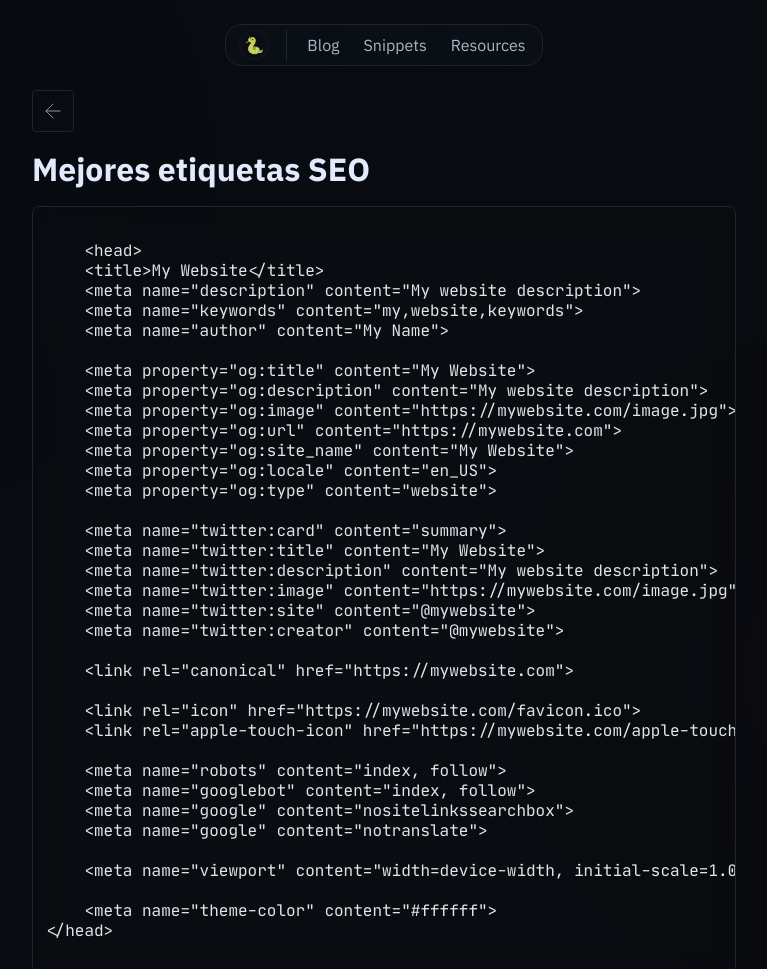
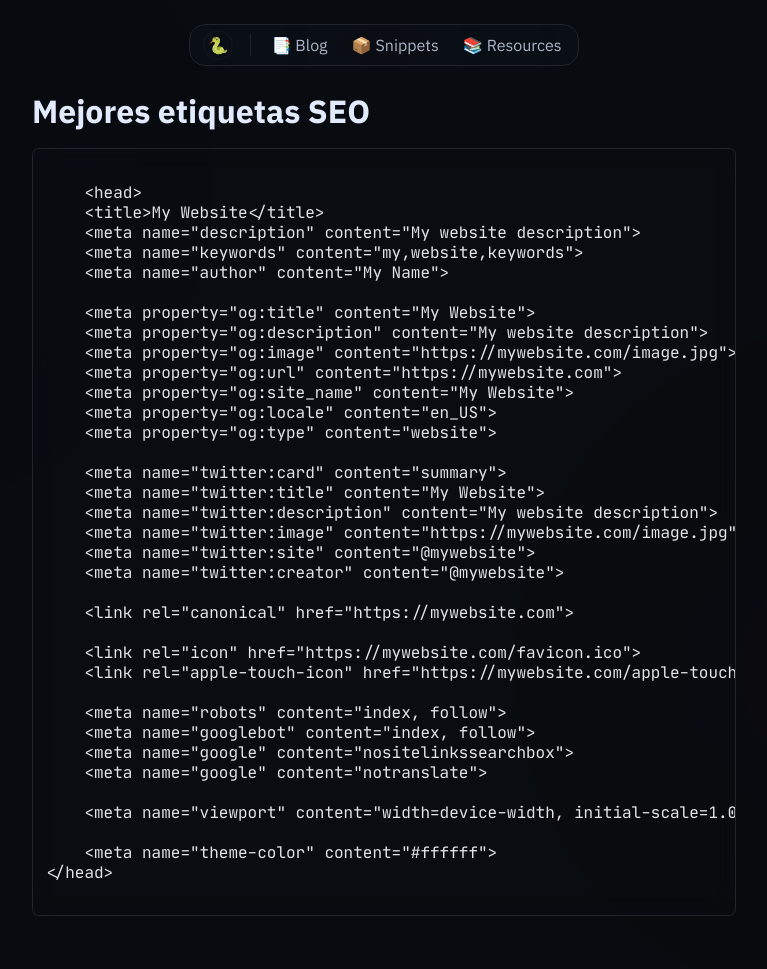
Before and after one commit to carlos-burelo/coatl.in, an Astro site: page /snippets/best-seo-tags in a window 1280 px wide. Shown: the top 969 px of the page, without its empty margins (256-1023 px from the left). Built offline with nearby package versions, Linux system fonts and the light colour scheme; Astro itself is replaced by a stand-in of ours; some packages are replaced by stand-ins of ours; code samples lack their colours.

Commit message:
:package: package: update all packages to latest version

```diff
--- a/pnpm-workspace.yaml
+++ b/pnpm-workspace.yaml
@@ -1,3 +1,6 @@
+allowBuilds:
+  esbuild: true
+  sharp: true
 onlyBuiltDependencies:
   - esbuild
   - sharp
--- a/src/core/components/cards/experience-card.astro
+++ b/src/core/components/cards/experience-card.astro
@@ -20,7 +20,7 @@ const { title, summary, date, role } = Astro.props;
         gap: 0.75em;
     }
     li::before {
-        content: "🔵";
+        content: "\025cf";
         color: var(--primary-color);
         font-size: 1.7em;
         line-height: 1;
--- a/src/core/components/elements/article.astro
+++ b/src/core/components/elements/article.astro
@@ -47,7 +47,7 @@ const dateTime = isUpdated ? updatedAt.toISOString() : createdAt.toISOString();
         scroll-margin-top: 3em;
     }
     h1 {
-        margin-top: 3em;
+        margin-top: 1em;
     }
     .meta {
         margin-top: 1em;
--- a/src/core/components/layout/navbar.astro
+++ b/src/core/components/layout/navbar.astro
@@ -19,9 +19,18 @@ const { title } = Astro.props;
     <div role="separator"></div>
     <div class="nav-content">
         <div class="nav-links" id="nav-links">
-            <a href="/blog">Blog</a>
-            <a href="/snippets">Snippets</a>
-            <a href="/resources">Resources</a>
+            <a href="/blog">
+                <i>📑</i>
+                <span>Blog</span>
+            </a>
+            <a href="/snippets">
+                <i>📦</i>
+                <span>Snippets</span>
+            </a>
+            <a href="/resources">
+                <i>📚</i>
+                <span>Resources</span>
+            </a>
         </div>
         {
             title && title !== "Carlos Burelo" && (
@@ -116,6 +125,8 @@ const { title } = Astro.props;
 
     div[role="separator"] {
         width: 1px;
+        margin: auto;
+        height: 70%;
         background-color: var(--border-color);
         border-radius: 1px;
     }
@@ -157,7 +168,7 @@ const { title } = Astro.props;
         font-weight: 500;
         color: var(--foreground-color-titles);
         font-size: 0.9em;
-        max-width: 25ch;
+        max-width: 90%;
         overflow: hidden;
         text-overflow: ellipsis;
     }
@@ -174,12 +185,27 @@ const { title } = Astro.props;
         pointer-events: none;
     }
 
+    i {
+        font-style: normal;
+    }
+
+    @media (width < 600px) {
+        .nav-content {
+            min-width: 100%;
+        }
+
+        a span {
+            display: none;
+        }
+    }
+
     a:not(.home-link) {
         position: relative;
         display: flex;
         justify-content: center;
         align-items: center;
         padding: 0.25em;
+        gap: 0.25em;
         transition:
             padding var(--duration) var(--c),
             margin var(--duration) var(--c),
--- a/src/core/components/mdx/code.astro
+++ b/src/core/components/mdx/code.astro
@@ -22,6 +22,6 @@ const props = Astro.props;
         line-height: 1.3;
         border-radius: 0.25em;
         display: inline-grid;
-        font-size: 0.75em;
+        font-size: 0.8em;
     }
 </style>
--- a/src/core/components/sections/hero.astro
+++ b/src/core/components/sections/hero.astro
@@ -18,7 +18,6 @@ import Icon from "#components/elements/icon.astro";
         <button>Ver proyectos</button>
         <div role="separator"></div>
         <Icon name="github" />
-        <Icon name="linkedin" />
         <Icon name="linkedin" />
     </div>
 </section>
--- a/src/core/components/sections/projects.astro
+++ b/src/core/components/sections/projects.astro
@@ -1,7 +1,7 @@
 ---
 import ProjectCard from "#components/cards/project-card.astro";
 
-const projects = Array.from({ length: 7 });
+const projects = Array.from({ length: 3 });
 ---
 
 <section>
--- a/src/core/theme/colors.css
+++ b/src/core/theme/colors.css
@@ -1,28 +1,37 @@
 :root {
-    --red: #dc2626;
-    --red-translucent: #dc26260d;
-    --orange: #f97316;
-    --orange-translucent: #f973160d;
-    --amber: #d97706;
-    --amber-translucent: #d977060d;
-    --yellow: #f59e0b;
-    --yellow-translucent: #f59e0b0d;
-    --green: #22c55e;
-    --green-translucent: #22c55e0d;
-    --emerald: #10b981;
-    --emerald-translucent: #10b9810d;
-    --teal: #14b8a6;
-    --teal-translucent: #14b8a60d;
-    --cyan: #06b6d4;
-    --cyan-translucent: #06b6d40d;
-    --sky: #0ea5e9;
-    --sky-translucent: #0ea5e90d;
-    --blue: #2563eb;
-    --blue-translucent: #2563eb0d;
-    --indigo: #4f46e5;
-    --indigo-translucent: #4f46e50d;
-    --violet: #7c3aed;
-    --violet-translucent: #7c3aed0d;
-    --rose: #e11d48;
-    --rose-translucent: #e11d480d;
+    --percent-color: 8%;
+    --red: oklch(63.7% 0.237 25.331);
+    --red-translucent: color-mix(in oklch, var(--red) var(--percent-color), transparent);
+    --orange: oklch(70.5% 0.213 47.604);
+    --orange-translucent: color-mix(in oklch, var(--orange) var(--percent-color), transparent);
+    --amber: oklch(76.9% 0.188 70.08);
+    --amber-translucent: color-mix(in oklch, var(--amber) var(--percent-color), transparent);
+    --yellow: oklch(79.5% 0.184 86.047);
+    --yellow-translucent: color-mix(in oklch, var(--yellow) var(--percent-color), transparent);
+    --lime: oklch(76.8% 0.233 130.85);
+    --lime-translucent: color-mix(in oklch, var(--lime) var(--percent-color), transparent);
+    --green: oklch(72.3% 0.219 149.579);
+    --green-translucent: color-mix(in oklch, var(--green) var(--percent-color), transparent);
+    --emerald: oklch(69.6% 0.17 162.48);
+    --emerald-translucent: color-mix(in oklch, var(--emerald) var(--percent-color), transparent);
+    --teal: oklch(70.4% 0.14 182.503);
+    --teal-translucent: color-mix(in oklch, var(--teal) var(--percent-color), transparent);
+    --cyan: oklch(71.5% 0.143 215.221);
+    --cyan-translucent: color-mix(in oklch, var(--cyan) var(--percent-color), transparent);
+    --sky: oklch(68.5% 0.169 237.323);
+    --sky-translucent: color-mix(in oklch, var(--sky) var(--percent-color), transparent);
+    --blue: oklch(54.6% 0.245 262.881);
+    --blue-translucent: color-mix(in oklch, var(--blue) var(--percent-color), transparent);
+    --indigo: oklch(58.5% 0.233 277.117);
+    --indigo-translucent: color-mix(in oklch, var(--indigo) var(--percent-color), transparent);
+    --purple: oklch(62.7% 0.265 303.9);
+    --purple-translucent: color-mix(in oklch, var(--purple) var(--percent-color), transparent);
+    --fuchsia: oklch(66.7% 0.295 322.15);
+    --fuchsia-translucent: color-mix(in oklch, var(--fuchsia) var(--percent-color), transparent);
+    --pink: oklch(65.6% 0.241 354.308);
+    --pink-translucent: color-mix(in oklch, var(--pink) var(--percent-color), transparent);
+    --violet: oklch(60.6% 0.25 292.717);
+    --violet-translucent: color-mix(in oklch, var(--violet) var(--percent-color), transparent);
+    --rose: oklch(64.5% 0.246 16.439);
+    --rose-translucent: color-mix(in oklch, var(--rose) var(--percent-color), transparent);
 }
--- a/src/pages/snippets/[...slug].astro
+++ b/src/pages/snippets/[...slug].astro
@@ -2,6 +2,7 @@
 import BackButton from "../../core/components/elements/back-button.astro";
 import Root from "../../core/components/layout/root.astro";
 import components from "../../core/components/mdx";
+import type { getStaticPaths } from "../blog/[...slug].astro";
 export { getSnippets as getStaticPaths } from "../../core/libs/providers";
 
 export const prerender = true;
@@ -11,7 +12,6 @@ const { Content } = await entry.render();
 ---
 
 <Root>
-    <BackButton />
     <h1>{entry.data.title}</h1>
     <article>
         <Content components={components} />
```
Also changed, not shown: package.json (+7 -7 lines), src/core/components/cards/project-card.astro (+9 -1 lines), src/core/components/cards/snippet-card.astro (+5 -2 lines), src/core/components/sections/experience.astro (+7 -0 lines), src/core/constants/colors.ts (+23 -22 lines), pnpm-lock.yaml.
